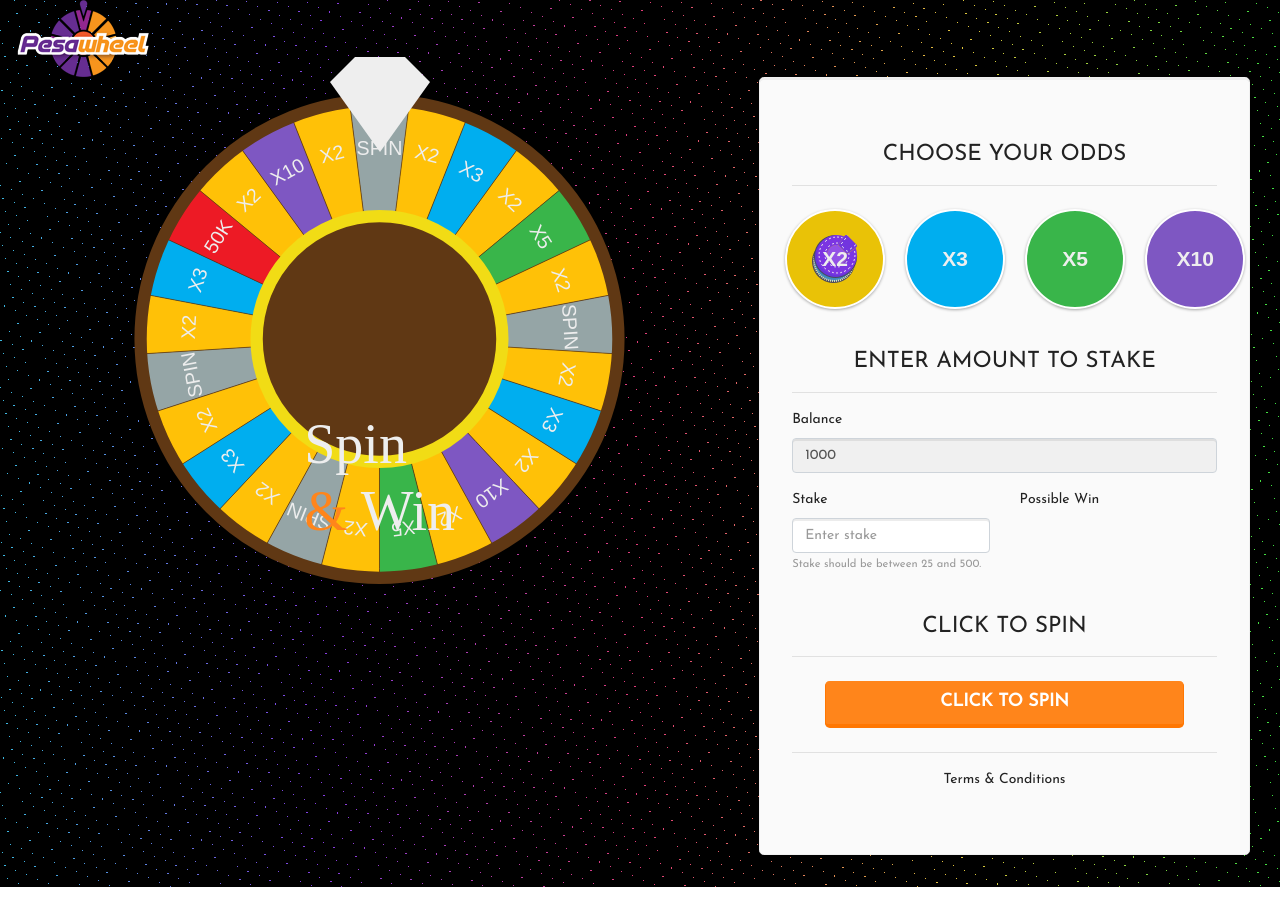
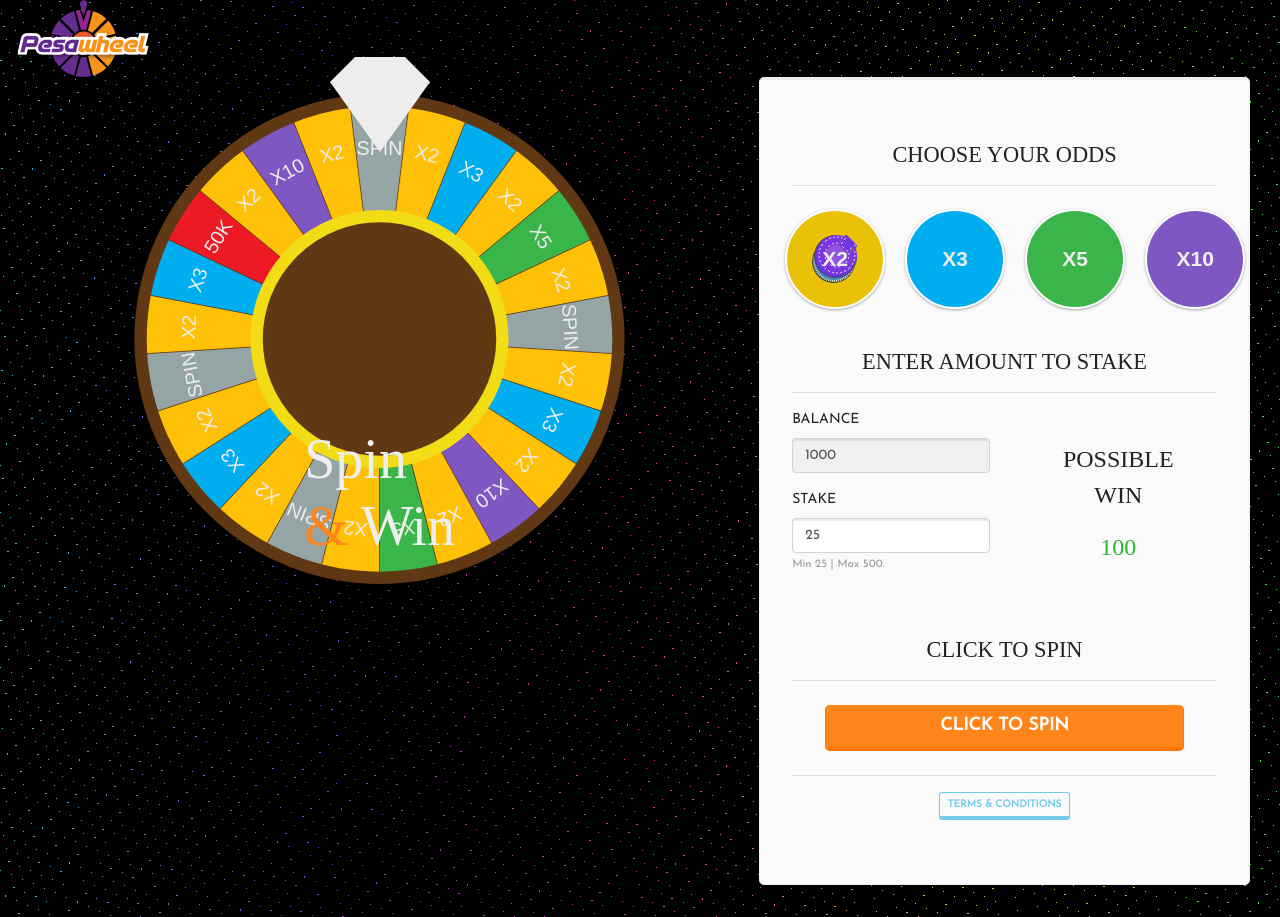
Before and after one commit to sagarsys/react-spin-and-win-game, a Next.js app: page / in a window 1280 px wide. Before the commit the page ends 887 px from the top, so only its background shows below. Built offline with nearby package versions, Linux system fonts and the light colour scheme; a web font is replaced by a local one.

Commit message:
- add some polish to the betting form

```diff
--- a/components/BettingForm.js
+++ b/components/BettingForm.js
@@ -5,6 +5,7 @@ import Form from 'react-bootstrap/Form'
 import styles from '../styles/components/BettingForm.module.scss'
 import CustomRadio from './CustomRadio'
 import Button from 'react-bootstrap/Button'
+import TermsAndConditions from './TermsAndConditions'
 
 export default function BettingForm() {
     return (
@@ -28,30 +29,37 @@ export default function BettingForm() {
                             </h2>
                             <hr />
                         </Col>
-                        <Col xs={12}>
+                        <Col xs={6}>
                             <Form.Group controlId="stake">
-                                <Form.Label>Balance</Form.Label>
+                                <Form.Label className={styles.formLabel}>
+                                    Balance
+                                </Form.Label>
                                 <Form.Control
                                     type="text"
                                     placeholder="1000"
                                     value={1000}
                                     readOnly
+                                    disabled
                                 />
                             </Form.Group>
-                        </Col>
-                        <Col>
                             <Form.Group controlId="stake">
-                                <Form.Label>Stake</Form.Label>
+                                <Form.Label className={styles.formLabel}>
+                                    Stake
+                                </Form.Label>
                                 <Form.Control
                                     type="text"
                                     placeholder="Enter stake"
+                                    value={25}
                                 />
                                 <Form.Text className="text-muted">
-                                    Stake should be between 25 and 500.
+                                    Min 25 | Max 500.
                                 </Form.Text>
                             </Form.Group>
                         </Col>
-                        <Col>Possible Win</Col>
+                        <Col xs={6} className={styles.possibleWin}>
+                            <p className="text-uppercase">Possible Win</p>
+                            <p className="text-success">100</p>
+                        </Col>
                     </Row>
 
                     <Row className="pb-2">
@@ -60,18 +68,18 @@ export default function BettingForm() {
                             <hr />
                         </Col>
                         <Col xs={12} className="px-5 pt-2">
-                            <Button variant="warning" size="lg" block>
+                            <Button
+                                type="submit"
+                                variant="warning"
+                                size="lg"
+                                block
+                            >
                                 Click to spin
                             </Button>
                         </Col>
                     </Row>
-                    <Row>
-                        <Col xs={12} className="text-center">
-                            <hr />
-                            Terms & Conditions
-                        </Col>
-                    </Row>
                 </Form>
+                <TermsAndConditions />
             </Jumbotron>
         </Col>
     )
--- a/styles/components/BettingForm.module.scss
+++ b/styles/components/BettingForm.module.scss
@@ -1,5 +1,19 @@
+@import '../base';
+
 .formTitle {
+    font-family: $secondaryFont;
     font-size: 1.4rem;
     text-align: center;
     text-transform: uppercase;
 }
+
+.formLabel {
+    text-transform: uppercase;
+}
+
+.possibleWin {
+    font-family: $secondaryFont;
+    font-size: 1.5rem;
+    text-align: center;
+    padding: 2rem;
+}
```
